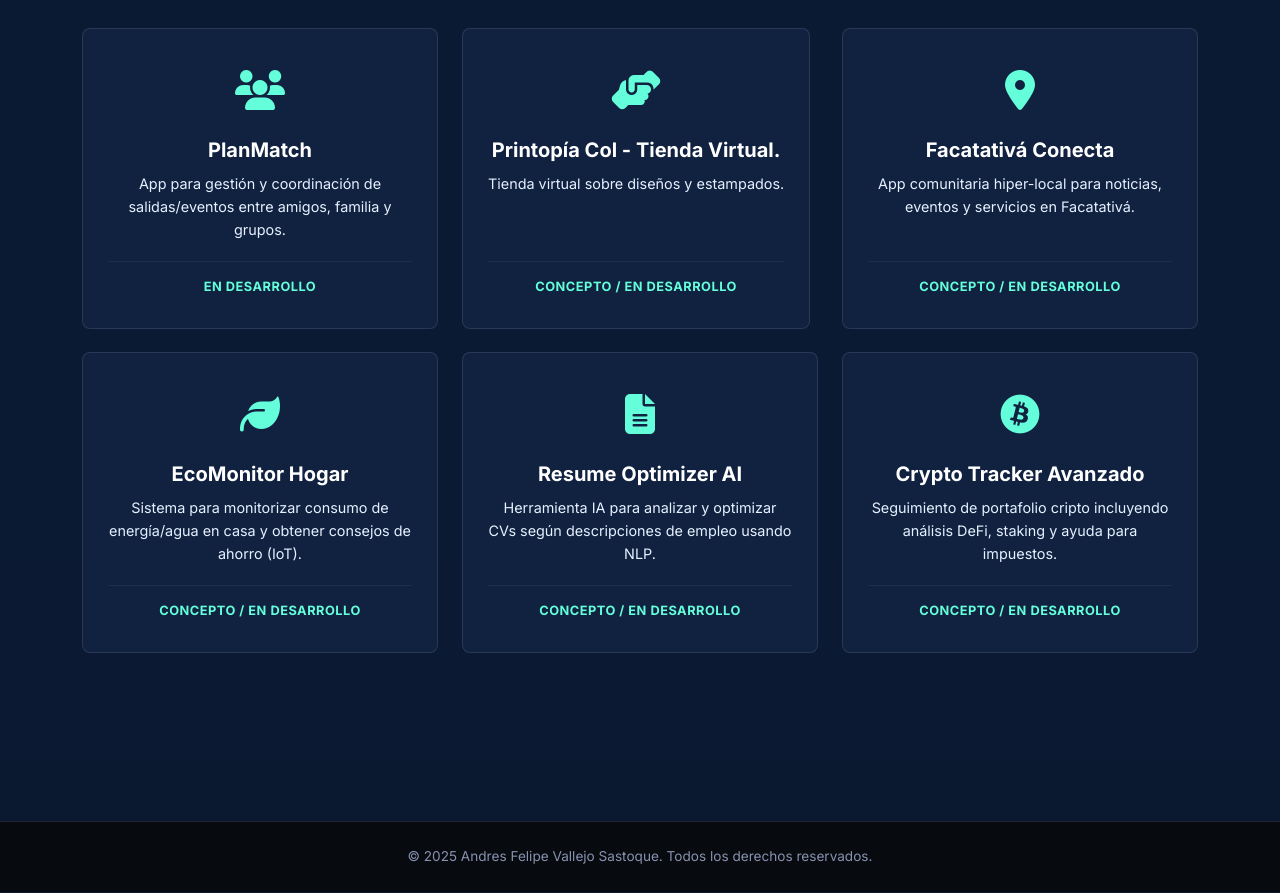
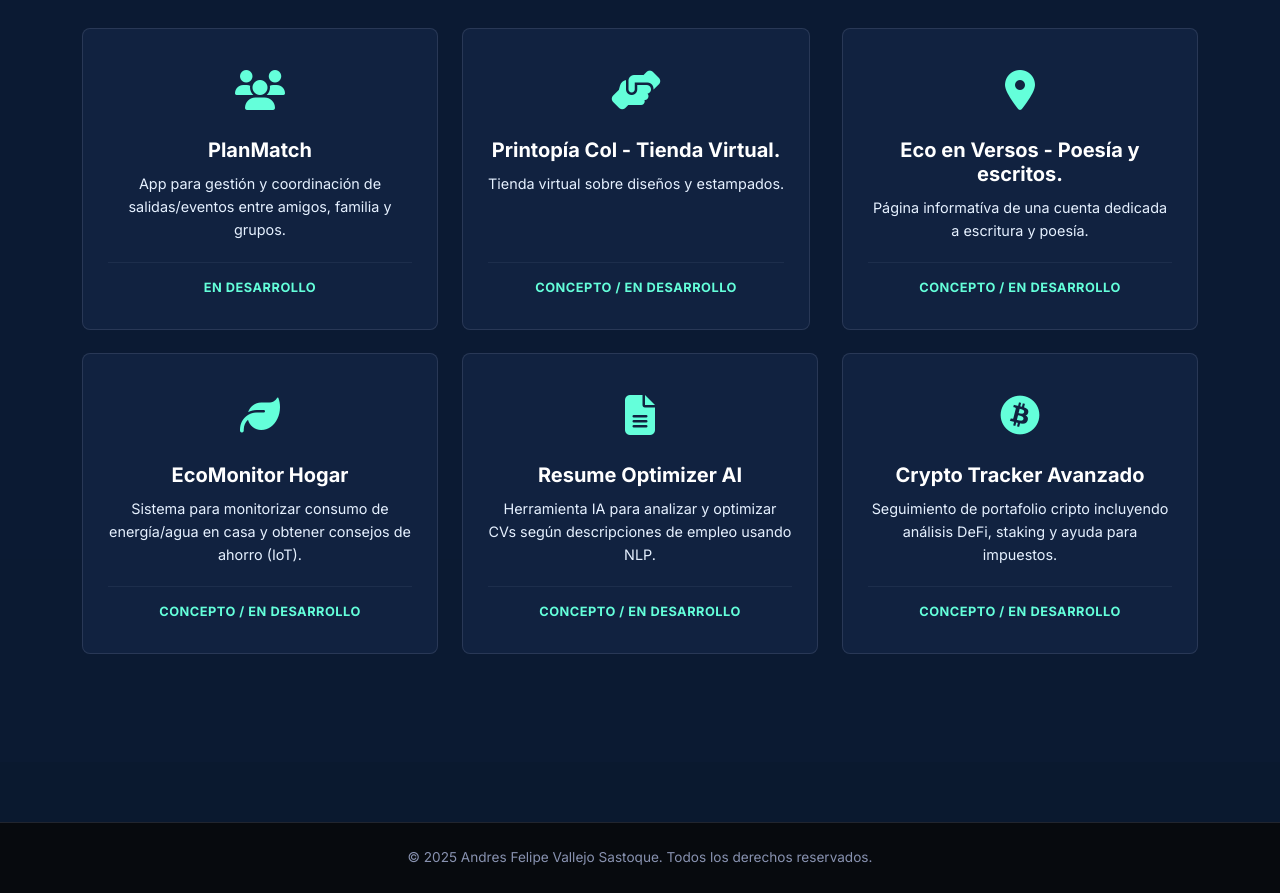
Before and after one commit to andresvallejo27/github.io, a plain HTML site: page index.html in a window 1280 px wide. Shown: the part 3760-4653 px from the top of the page. Drawn offline with nearby package versions, Linux system fonts and the light colour scheme.

Commit message:
Update index.html

```diff
--- a/index.html
+++ b/index.html
@@ -29,7 +29,7 @@
                     <h2 class="role"><span id="typed-role"></span></h2>
                     <p class="bio">
                         Desarrollador FullStack con 7+ años creando aplicaciones eficientes y escalables. Experto en .NET, Angular, Java y Node.js. Enfocado en soluciones robustas y código de calidad. Cursando Maestría en Ing. de Software.
-                     <img src="img/foto.png" alt="Caricatura" width="400">
+                     <img src="./img/foto.png" alt="Caricatura" width="400">
                     </p>
                     <div class="links">
                         <a href="https://github.com/andresvallejo27" target="_blank" rel="noopener noreferrer" title="GitHub">
@@ -241,8 +241,8 @@
                     <div class="col-lg-4 col-md-6 d-flex align-items-stretch reveal">
                         <div class="personal-project-card">
                              <div class="project-icon"><i class="fas fa-map-marker-alt"></i></div>
-                            <h5 class="project-title">Facatativá Conecta</h5>
-                            <p class="project-description">App comunitaria hiper-local para noticias, eventos y servicios en Facatativá.</p>
+                            <h5 class="project-title">Eco en Versos - Poesía y escritos.</h5>
+                            <p class="project-description">Página informatíva de una cuenta dedicada a escritura y poesía.</p>
                              <div class="project-footer">
                                 <span class="status">Concepto / En Desarrollo</span>
                              </div>
```
